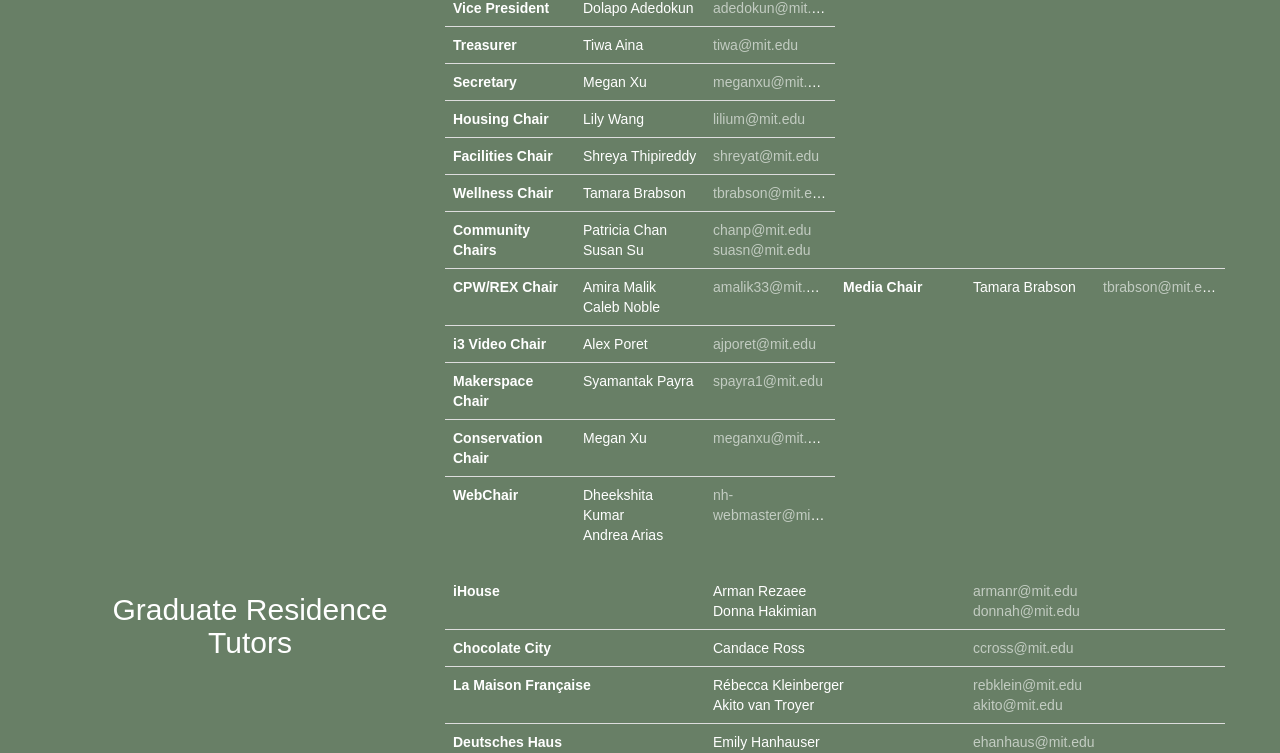
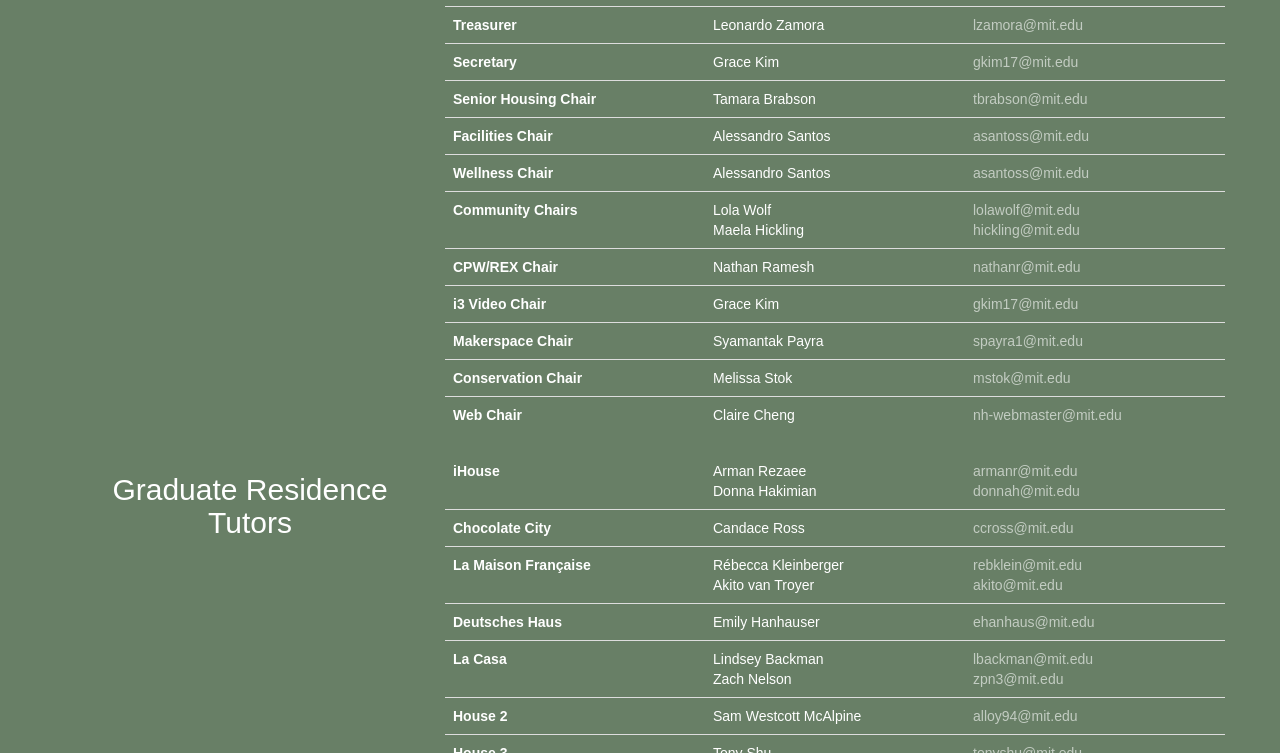
Before and after one commit to NewHouseWebmaster/newhousewebmaster.github.io, a plain HTML site: page government.html in a window 1280 px wide. Shown: the part 515-1268 px from the top of the page. Drawn offline with Linux system fonts and the light colour scheme; a web font is replaced by a local one.

Commit message:
updating new officers

```diff
--- a/government.html
+++ b/government.html
@@ -72,6 +72,37 @@
         </div>
         <!-- /.container-fluid -->
     </nav>
+
+
+
+    <!-- <section class="bg-secondary" id="about">
+            <div class="container">
+                <div class="row">
+                    <div class="col-lg-8 col-lg-offset-2 text-center">
+                        <h2 class="section-heading">Executive Officers 2019-2020</h2>
+                        <hr class="light">
+                    </div>
+                    <div class="col-lg-8 col-lg-offset-2 text-left">
+                        <p><b>President</b>: Sarah Edwards</p>
+                        <p><b>Vice President</b>: Syamantak Payra</p>
+                        <p><b>Secretary</b>: Grace Kim</p>
+                        <p><b>Treasurer</b>: Leonardo Zamora</p>
+                        <p><b>Facilities Chair</b>: Alessandro Santos</p>
+                        <p><b>Community Chairs</b>: Lola Wolf & Maela Hickling</p>
+                        <p><b>CPW/REX Chair</b>: Nathan Ramesh</p>
+                        <p><b>Senior Housing Chair</b>: Tamara Brabson</p>
+                        <p><b>Conservation Chair</b>: Melissa Stok</p>
+                        <p><b>Wellness Chair</b>: Alessandro Santos</p>
+                        <p><b>Web Chair</b>: Claire Cheng</p>
+                        <p><b>i3 Video Chair</b>: Grace Kim</p>
+                        <p><b>Makerspace Chair</b>: Syamantak Payra</p>
+                    </div>
+                </div>
+            </div>
+
+    </section> -->
+
+
 <!--Facilities-->
 <section>
     <div class="container">
@@ -100,62 +131,61 @@
               		<thead>
                 		<tr>
                   			<td><b>President</b></td>
-                  			<td>Lia Hsu-Rodriguez</td>
-                  			<td><a class="whiteLink" href="mailto:lhsurod@mit.edu">lhsurod@mit.edu</a></td>
+                  			<td>Sarah Edwards</td>
+                  			<td><a class="whiteLink" href="mailto:edwardss@mit.edu">edwardss@mit.edu</a></td>
                 		</tr>
                   </thead>
                     <tbody>
                 		<tr>
                   			<td><b>Vice President</b></td>
-                  			<td>Dolapo Adedokun</td>
-                  			<td><a class="whiteLink" href="mailto:adedokun@mit.edu">adedokun@mit.edu</a></td>
+                  			<td>Syamantak Payra</td>
+                  			<td><a class="whiteLink" href="mailto:spayra1@mit.edu">spayra1@mit.edu</a></td>
                 		</tr>
                 		<tr>
                   			<td><b>Treasurer</b></td>
-                  			<td>Tiwa Aina</td>
-                  			<td><a class="whiteLink" href="mailto:tiwa@mit.edu">tiwa@mit.edu</a></td>
+                  			<td>Leonardo Zamora</td>
+                  			<td><a class="whiteLink" href="mailto:lzamora@mit.edu">lzamora@mit.edu</a></td>
                 		</tr>
                 		<tr>
                   			<td><b>Secretary</b></td>
-                  			<td>Megan Xu</td>
-                  			<td><a class="whiteLink" href="mailto:meganxu@mit.edu">meganxu@mit.edu</a></td>
+                  			<td>Grace Kim</td>
+                  			<td><a class="whiteLink" href="mailto:gkim17@mit.edu">gkim17@mit.edu</a></td>
                 		</tr>
                     <tr>
-                  			<td><b>Housing Chair</b></td>
-                  			<td>Lily Wang</td>
-                  			<td><a class="whiteLink" href="mailto:lilium@mit.edu">lilium@mit.edu</a></td>
-                		</tr>
-                    <tr>
-                  			<td><b>Facilities Chair</b></td>
-                  			<td>Shreya Thipireddy</td>
-                  			<td><a class="whiteLink" href="mailto:shreyat@mit.edu">shreyat@mit.edu</a></td>
-                		</tr>
-                    <tr>
-                  			<td><b>Wellness Chair</b></td>
+                  			<td><b>Senior Housing Chair</b></td>
                   			<td>Tamara Brabson</td>
                   			<td><a class="whiteLink" href="mailto:tbrabson@mit.edu">tbrabson@mit.edu</a></td>
                 		</tr>
                     <tr>
+                  			<td><b>Facilities Chair</b></td>
+                  			<td>Alessandro Santos</td>
+                  			<td><a class="whiteLink" href="mailto:asantoss@mit.edu">asantoss@mit.edu</a></td>
+                		</tr>
+                    <tr>
+                  			<td><b>Wellness Chair</b></td>
+                  			<td>Alessandro Santos</td>
+                  			<td><a class="whiteLink" href="mailto:asantoss@mit.edu">asantoss@mit.edu</a></td>
+                		</tr>
+                    <tr>
                   			<td><b>Community Chairs</b></td>
-                              <td>Patricia Chan<br>
-                               Susan Su</td>
-                  			<td><a class="whiteLink" href="mailto:chanp@mit.edu">chanp@mit.edu</a><br><a class="whiteLink" href="mailto:suasn@mit.edu">suasn@mit.edu</a></td>
+                              <td>Lola Wolf<br>
+                               Maela Hickling</td>
+                  			<td><a class="whiteLink" href="mailto:lolawolf@mit.edu">lolawolf@mit.edu</a><br><a class="whiteLink" href="mailto:hickling@mit.edu">hickling@mit.edu</a></td>
                 		</tr>
 		    <tr>
 			    		<td><b>CPW/REX Chair</b></td>
-                  		<td>Amira Malik<br>
-			    	Caleb Noble</td>
-                  			<td><a class="whiteLink" href="mailto:amalik33@mit.edu">amalik33@mit.edu</a><br><a class="whiteLink" href="mailto:cnoble@mit.edu>cnoble@mit.edu</a></td>
+                  		<td>Nathan Ramesh</td>
+                  			<td><a class="whiteLink" href="mailto:nathanr@mit.edu">nathanr@mit.edu</a></td>
                 		</tr>
-                    <tr>
+                    <!-- <tr>
                   			<td><b>Media Chair</b></td>
                   			<td>Tamara Brabson</td>
                   			<td><a class="whiteLink" href="mailto:tbrabson@mit.edu">tbrabson@mit.edu</a></td>
-                		</tr>
+                		</tr> -->
 		    <tr>
                   			<td><b>i3 Video Chair</b></td>
-                  			<td>Alex Poret</td>
-                  			<td><a class="whiteLink" href="mailto:ajporet@mit.edu">ajporet@mit.edu</a></td>
+                  			<td>Grace Kim</td>
+                  			<td><a class="whiteLink" href="mailto:gkim17@mit.edu">gkim17@mit.edu</a></td>
                 		</tr>
                     <tr>
                   			<td><b>Makerspace Chair</b></td>
@@ -164,13 +194,12 @@
                 		</tr>
                     <tr>
                   			<td><b>Conservation Chair</b></td>
-                  			<td>Megan Xu</td>
-                  			<td><a class="whiteLink" href="mailto:meganxu@mit.edu">meganxu@mit.edu</a></td>
+                  			<td>Melissa Stok</td>
+                  			<td><a class="whiteLink" href="mailto:mstok@mit.edu">mstok@mit.edu</a></td>
                 		</tr>
                     <tr>
-                  			<td><b>WebChair</b></td>
-                  		<td>Dheekshita Kumar<br>
-			    	Andrea Arias</td>
+                  			<td><b>Web Chair</b></td>
+                  		<td>Claire Cheng</td>
                   			<td><a class="whiteLink" href="mailto:nh-webmaster@mit.edu">nh-webmaster@mit.edu</a></td>
                 		</tr>
                 	</tbody>
```
Also changed, not shown: about.html (+2 -0 lines).
